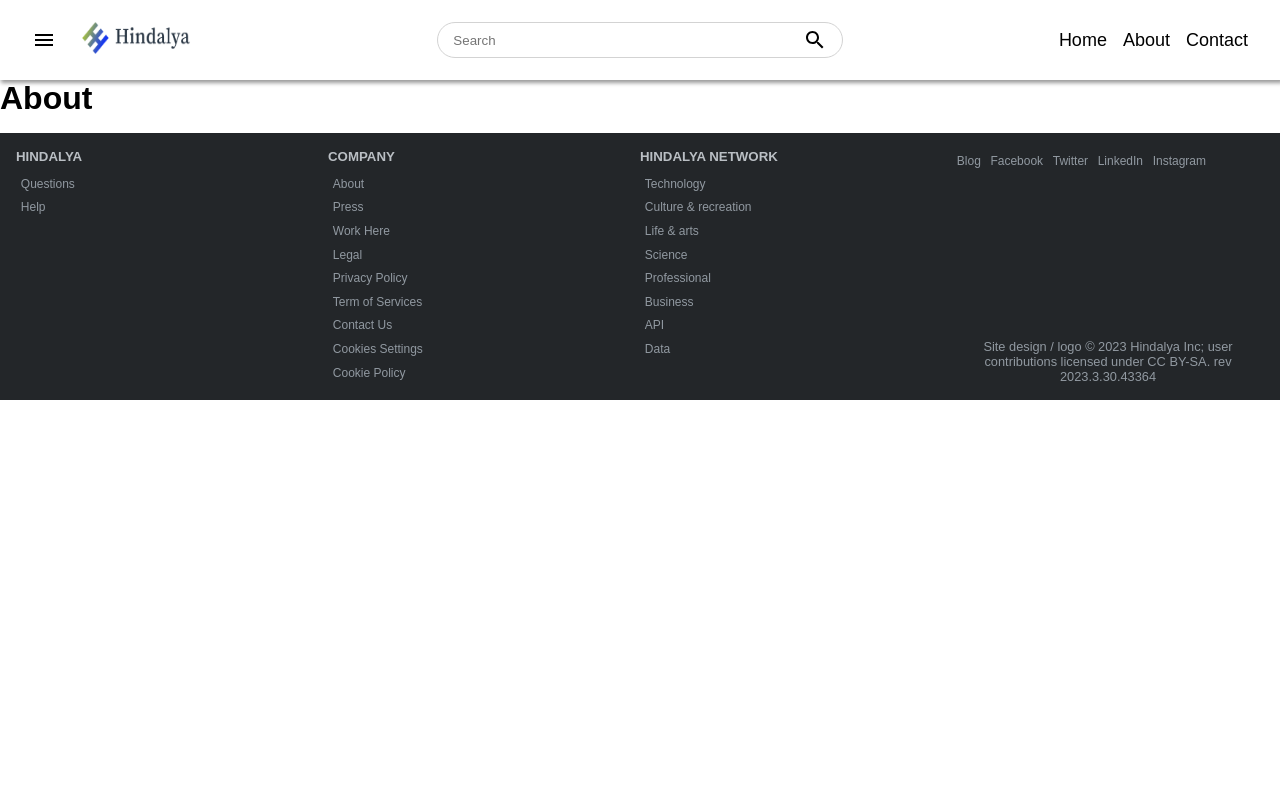
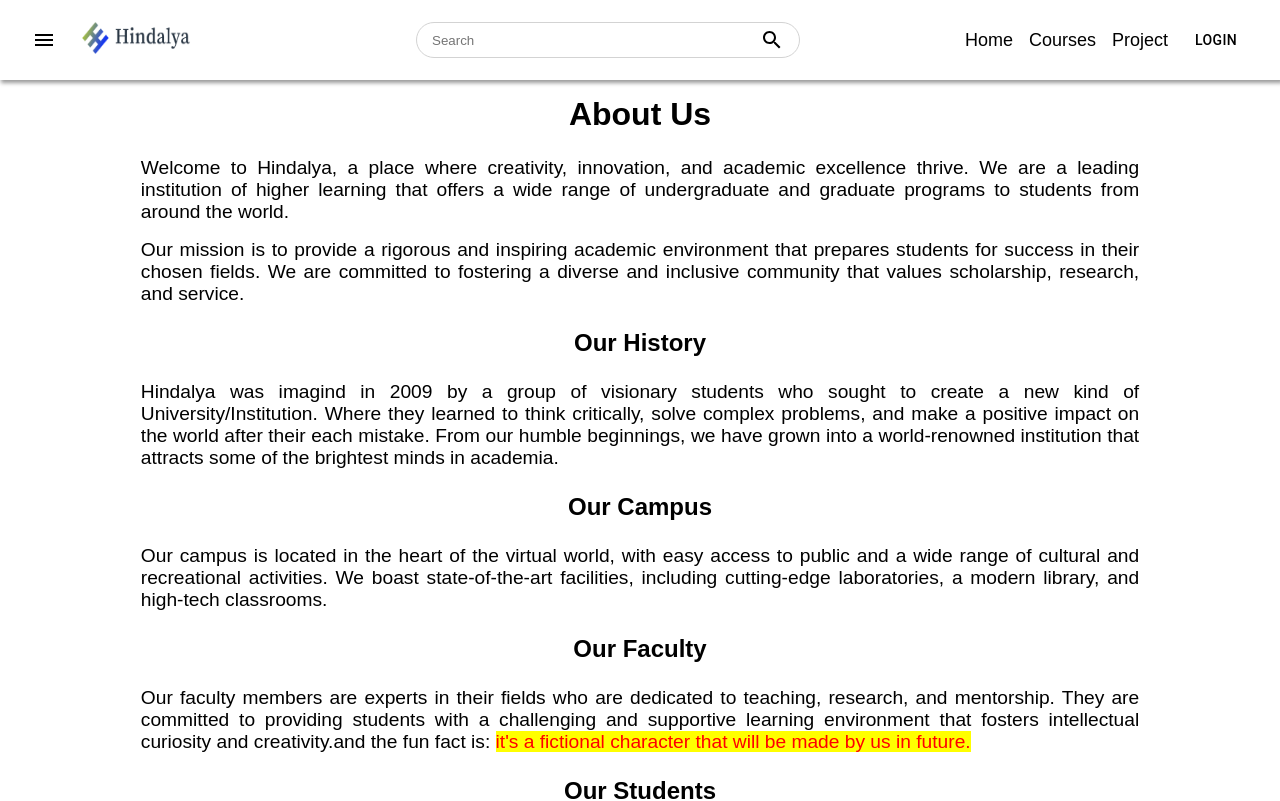
Before and after one commit to Hindalya/Hindalya, a React (Create React App) app: page /about in a window 1280 px wide. Shown: the top 801 px of the page. Built offline with nearby package versions, Linux system fonts and the light colour scheme.

Commit message:
React-rounter-home-nevigation

```diff
--- a/src/App.js
+++ b/src/App.js
@@ -7,6 +7,7 @@
 import Blog from "./pages/Blog.jsx";
 import Profile from "./pages/Profile.jsx";
 import { BrowserRouter as Router, Routes,Route } from "react-router-dom";
+import Course from "./pages/Course.jsx";
 
 function App() {
   return (
@@ -18,6 +19,7 @@
         <Route path="/contact" element={<Contact/>} />
         <Route path="/projects" element={<Projects/>} />
         <Route path="/blog" element={<Blog/>} />
+        <Route path="/course" element={<Course/>} />
         <Route path="/profile" element={<Profile/>} />
       </Routes>
       <Footer/>
--- a/src/components/Footer.jsx
+++ b/src/components/Footer.jsx
@@ -98,13 +98,13 @@
       <Center>
       <Heading>COMPANY</Heading>
         <LinkContainer>
-          <StyledLink>About</StyledLink>
+          <StyledLink to={"/about"}>About</StyledLink>
           <StyledLink>Press</StyledLink>
           <StyledLink>Work Here</StyledLink>
           <StyledLink>Legal</StyledLink>
           <StyledLink>Privacy Policy</StyledLink>
           <StyledLink>Term of Services</StyledLink>
-          <StyledLink>Contact Us</StyledLink>
+          <StyledLink to="/contact">Contact Us</StyledLink>
           <StyledLink>Cookies Settings</StyledLink>
           <StyledLink>Cookie Policy</StyledLink>
         </LinkContainer>
@@ -124,7 +124,7 @@
       </Center>
       <Right>
       <SocialContainer>
-        <StyledLink to="/">Blog</StyledLink>
+        <StyledLink to="/blog">Blog</StyledLink>
         <StyledLink>Facebook</StyledLink>
         <StyledLink>Twitter</StyledLink>
         <StyledLink>LinkedIn</StyledLink>
--- a/src/components/Languages.jsx
+++ b/src/components/Languages.jsx
@@ -1,6 +1,7 @@
 import styled from 'styled-components';
 import Grid from '@mui/material/Grid';
 import Courses from './Courses';
+import { Drawer } from '@mui/material';
 
 const CoursesWrapper = styled.div`
   display: flex;
@@ -94,6 +95,7 @@
                 <Courses key={item.id} item ={item}/>
         ))}
       </Grid>
+      <Drawer/>
     </LatestProjects>
     </CoursesWrapper>
 
--- /dev/null
+++ b/src/components/Menu.jsx
@@ -0,0 +1,44 @@
+import * as React from 'react';
+import Button from '@mui/material/Button';
+import Menu from '@mui/material/Menu';
+import MenuItem from '@mui/material/MenuItem';
+import MenuIcon from '@mui/icons-material/Menu';
+import Avatar from '@mui/material/Avatar';
+
+export default function BasicMenu() {
+  const [anchorEl, setAnchorEl] = React.useState(null);
+  const open = Boolean(anchorEl);
+  const handleClick = (event) => {
+    setAnchorEl(event.currentTarget);
+  };
+  const handleClose = () => {
+    setAnchorEl(null);
+  };
+
+  return (
+    <div>
+      <Button
+        id="basic-button"
+        aria-controls={open ? 'basic-menu' : undefined}
+        aria-haspopup="true"
+        aria-expanded={open ? 'true' : undefined}
+        onClick={handleClick}
+      >
+        <Avatar alt="Amul Sharma" src = {`/assets/images/favicon.png`} />
+        </Button>
+      <Menu
+        id="basic-menu"
+        anchorEl={anchorEl}
+        open={open}
+        onClose={handleClose}
+        MenuListProps={{
+          'aria-labelledby': 'basic-button',
+        }}
+      >
+        <MenuItem onClick={handleClose}>Profile</MenuItem>
+        <MenuItem onClick={handleClose}>My account</MenuItem>
+        <MenuItem onClick={handleClose}>Logout</MenuItem>
+      </Menu>
+    </div>
+  );
+}
--- a/src/components/Navbar.jsx
+++ b/src/components/Navbar.jsx
@@ -2,6 +2,8 @@
 import SearchIcon from '@mui/icons-material/Search';
 import MenuIcon from '@mui/icons-material/Menu';
 import { Link } from "react-router-dom";
+import { Button, Drawer } from '@mui/material';
+import Menu from "./Menu";
 
 const StyledLink = styled(Link)`
   color: black;
@@ -11,6 +13,11 @@
     text-decoration: underline;
   }
 `;
+
+const NavButton = styled.div`
+  @media (max-width: 768px) {
+    display: none;
+  }`
 
 const Contener = styled.header`
     margin-bottom: 1rem;
@@ -64,7 +71,7 @@
 `;
 
 const Nav = styled.nav`
-  margin-left: 1rem;
+  margin-Right: 1rem;
   cursor:pointer;
   font-size:18px;
 `;
@@ -77,7 +84,6 @@
         <StyledLink to="/"><Logo src = {`/assets/images/logo.jpeg`}
         alt = "logo"/>
         </StyledLink>
-
       </Left>
 
       <Center>
@@ -89,9 +95,12 @@
 
       <Right>
       <Nav><StyledLink to="/">Home</StyledLink></Nav>
-      <Nav><StyledLink to="/about">About</StyledLink></Nav>
-      <Nav><StyledLink to="/contact">Contact</StyledLink></Nav>
+      <Nav><StyledLink to="/course">Courses</StyledLink></Nav>
+      <Nav><StyledLink to="/projects">Project</StyledLink></Nav>
       </Right>
+      <NavButton>
+        <Button color="inherit"><StyledLink to="/login">Login </StyledLink> </Button>
+      </NavButton>
     </Contener>
 
   )
--- a/src/pages/About.jsx
+++ b/src/pages/About.jsx
@@ -1,11 +1,62 @@
 import styled from "styled-components";
+
 const Wrapper = styled.div`
-  padding-top:5rem;
+  display: flex;
+  flex-direction: column;
+  justify-content: space-around;
+  align-items: center;
+  padding-top:6rem;
+  margin:0 1rem 3rem 1rem;
 `;
+
+const Title = styled.h1`
+  margin-bottom: 1rem;;
+  font-weight:bold;
+`;
+
+const Heading = styled.h2`
+  margin: 1rem;;
+  font-weight:bold;
+  `;
+
+const  Text = styled.p`
+  font-size: 1.2rem;
+  text-align: justify;
+  margin: 0.5rem;
+  width: 80%;
+  `;
+
+const HighLight = styled.span`
+  color: #f00;
+  background-color: yellow;`;
+
 const About = () => {
   return (
     <Wrapper>
-      <h1>About</h1>
+      <Title>About Us</Title>
+      <Text>Welcome to Hindalya, a place where creativity, innovation, and academic excellence thrive.
+       We are a leading institution of higher learning that offers a wide range of undergraduate and graduate programs to
+       students from around the world.</Text>
+      <Text>Our mission is to provide a rigorous and inspiring academic environment that prepares students for success in their chosen fields.
+      We are committed to fostering a diverse and inclusive community that values scholarship, research, and service.</Text>
+
+      <Heading>Our History</Heading>
+      <Text>Hindalya was imagind in 2009 by a group of visionary students who sought to create a new kind of University/Institution.
+      Where they learned to think critically, solve complex problems, and make a positive impact on the world after their each mistake.
+      From our humble beginnings, we have grown into a world-renowned institution that attracts some of the brightest minds in academia.</Text>
+
+      <Heading>Our Campus</Heading>
+      <Text>Our campus is located in the heart of the virtual world, with easy access to public and a wide range of cultural
+      and recreational activities. We boast state-of-the-art facilities, including cutting-edge laboratories, a modern library, and
+      high-tech classrooms.</Text>
+
+      <Heading>Our Faculty</Heading>
+      <Text>Our faculty members are experts in their fields who are dedicated to teaching, research, and mentorship. They are committed to providing students with a challenging and supportive learning environment that fosters intellectual curiosity and creativity.and the fun fact is: <HighLight> it's a  fictional character that will be made by us in future.</HighLight></Text>
+      <Heading>Our Students</Heading>
+      <Text>Our students come from all walks of life and from all corners of the globe. They are passionate, driven, and committed to making a difference in the world. They are leaders in their communities and in their fields, and they bring a wealth of experience and diversity to our site.</Text>
+      <Heading>Our Alumni</Heading>
+      <Text>Our alumni are leaders in their fields, making an impact in their communities and around the world. They are entrepreneurs, innovators, and change-makers who have gone on to accomplish great things in a wide range of industries.</Text>
+      <Text>Thank you for your interest in Hindalya. We invite you to explore our website and learn more about our programs, and our students.</Text>
     </Wrapper>
   )
 }
--- /dev/null
+++ b/src/pages/Course.jsx
@@ -0,0 +1,15 @@
+import styled from "styled-components";
+import Languages from "../components/Languages";
+
+const Wrapper = styled.div`
+  padding-top:5rem;
+`;
+const Course = () => {
+  return (
+    <Wrapper>
+        <Languages/>
+    </Wrapper>
+  )
+}
+
+export default Course
```
Also changed, not shown: src/components/Drawer.jsx (added, +86 -0 lines).
